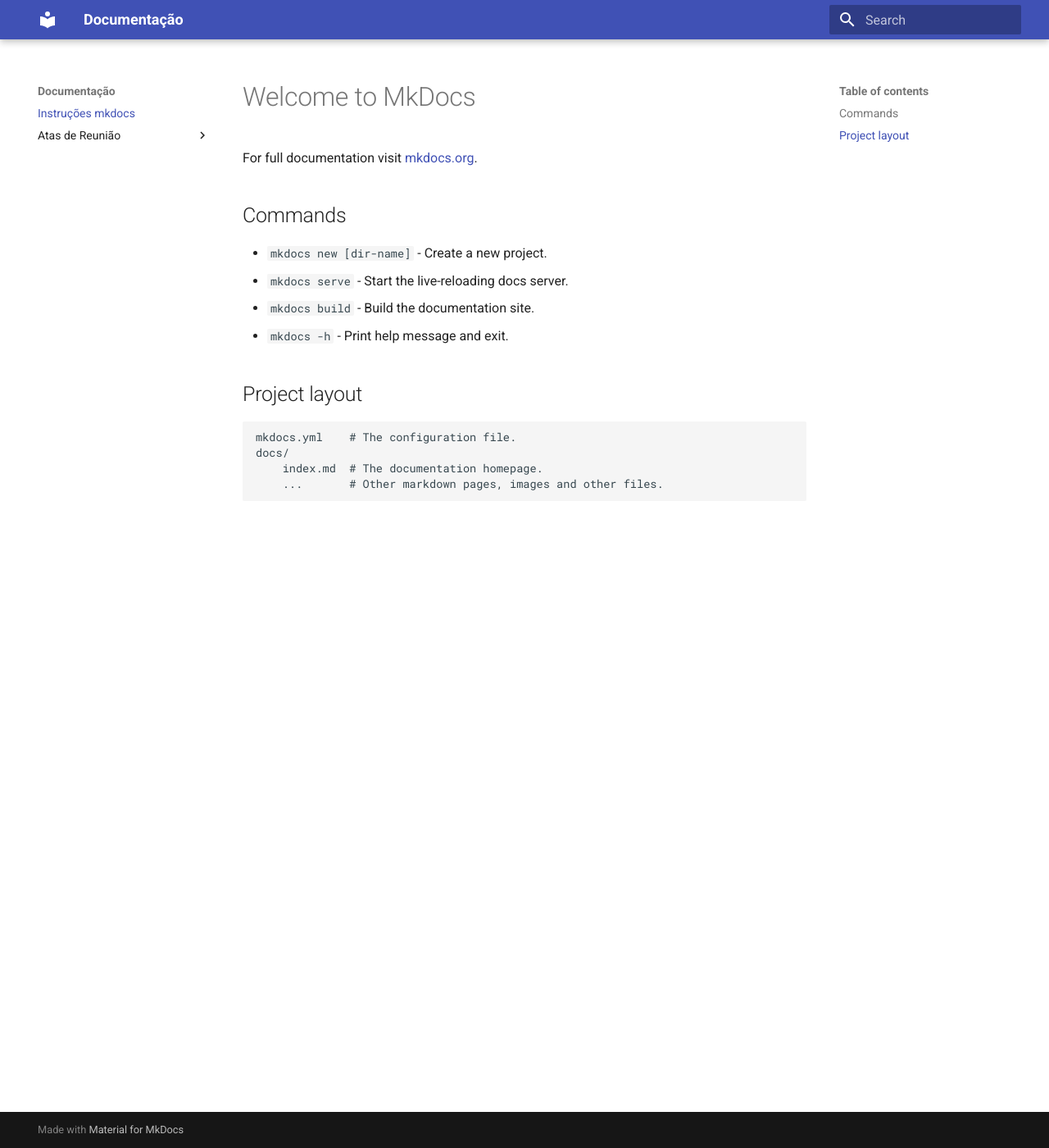
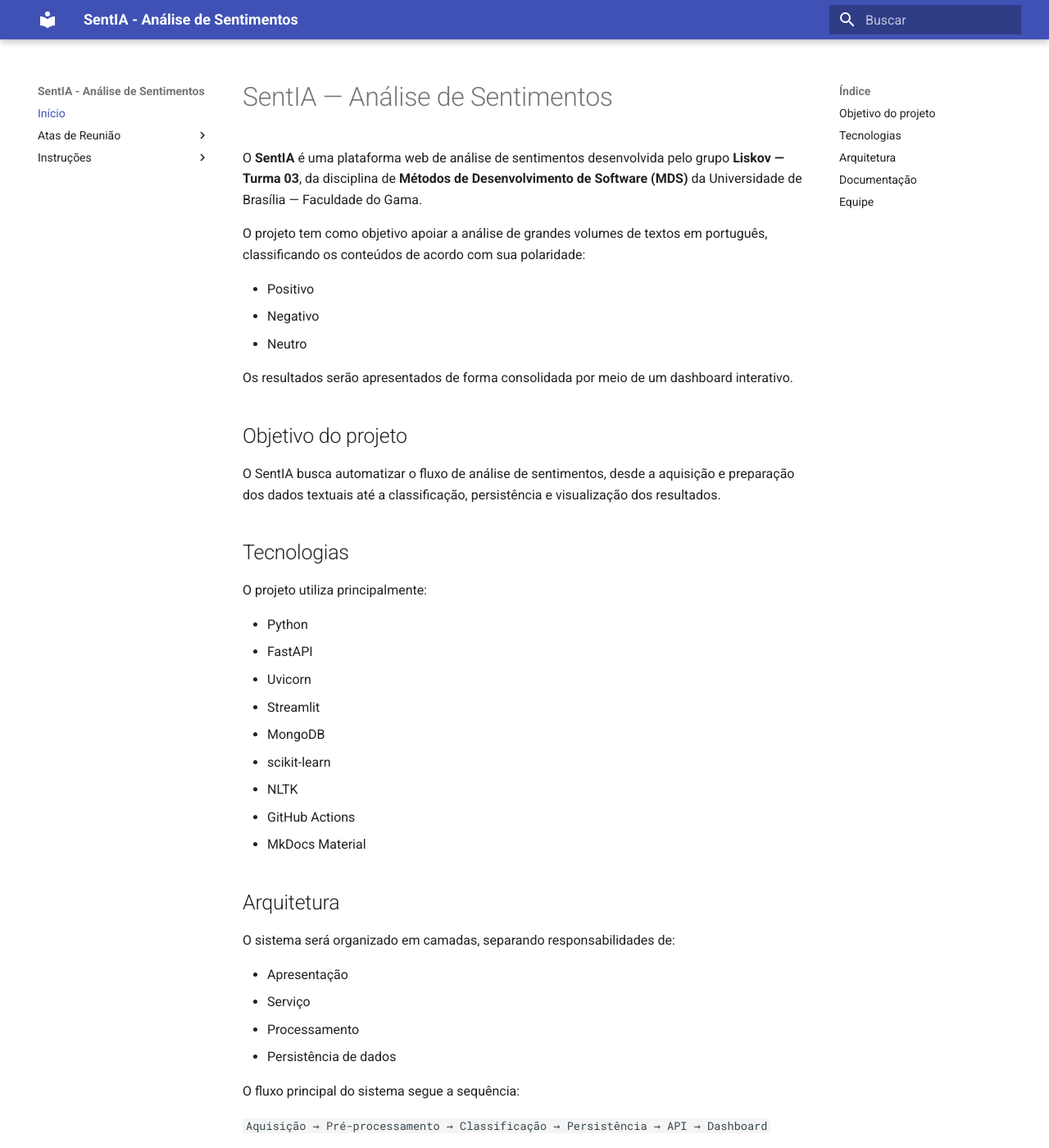
Before and after one commit to FGA0138-MDS-Ajax/2026.2-T03-Liskov, an MkDocs documentation site: the page built from docs/index.md, in a window 1280 px wide and 1400 px high. Shown: the whole window at 82% size. Built offline with MkDocs 1.6.1 and Material for MkDocs 9.7.7, drawn with Linux system fonts in a browser that asks for light colours; some of the changed text lies outside the part shown.

Commit message:
docs: modificado index.md e mkdocs.yml para inicio do gitpages e adicionado .gitignore

```diff
--- a/docs/index.md
+++ b/docs/index.md
@@ -1,17 +1,57 @@
-# Welcome to MkDocs
+# SentIA — Análise de Sentimentos
 
-For full documentation visit [mkdocs.org](https://www.mkdocs.org).
+O **SentIA** é uma plataforma web de análise de sentimentos desenvolvida pelo grupo **Liskov — Turma 03**, da disciplina de **Métodos de Desenvolvimento de Software (MDS)** da Universidade de Brasília — Faculdade do Gama.
 
-## Commands
+O projeto tem como objetivo apoiar a análise de grandes volumes de textos em português, classificando os conteúdos de acordo com sua polaridade:
 
-* `mkdocs new [dir-name]` - Create a new project.
-* `mkdocs serve` - Start the live-reloading docs server.
-* `mkdocs build` - Build the documentation site.
-* `mkdocs -h` - Print help message and exit.
+- Positivo
+- Negativo
+- Neutro
 
-## Project layout
+Os resultados serão apresentados de forma consolidada por meio de um dashboard interativo.
 
-    mkdocs.yml    # The configuration file.
-    docs/
-        index.md  # The documentation homepage.
-        ...       # Other markdown pages, images and other files.
+## Objetivo do projeto
+
+O SentIA busca automatizar o fluxo de análise de sentimentos, desde a aquisição e preparação dos dados textuais até a classificação, persistência e visualização dos resultados.
+
+## Tecnologias
+
+O projeto utiliza principalmente:
+
+- Python
+- FastAPI
+- Uvicorn
+- Streamlit
+- MongoDB
+- scikit-learn
+- NLTK
+- GitHub Actions
+- MkDocs Material
+
+## Arquitetura
+
+O sistema será organizado em camadas, separando responsabilidades de:
+
+- Apresentação
+- Serviço
+- Processamento
+- Persistência de dados
+
+O fluxo principal do sistema segue a sequência:
+
+`Aquisição → Pré-processamento → Classificação → Persistência → API → Dashboard`
+
+## Documentação
+
+A documentação do projeto inclui:
+
+- Visão do Produto e Projeto
+- Documento de Arquitetura
+- Métricas e GQM
+- Estratégia de Testes
+- Atas de Reunião
+- Processo de Desenvolvimento
+
+## Equipe
+
+Projeto desenvolvido pelo grupo **Liskov — T03**, na disciplina de Métodos de Desenvolvimento de Software.
--- a/mkdocs.yml
+++ b/mkdocs.yml
@@ -1,9 +1,15 @@
-site_name: Documentação
-
-nav:
-  - Instruções mkdocs: "index.md"
-  - Atas de Reunião:
-    - Ata 1: "atas-reuniao/ata-reuniao-1.md"
+site_name: SentIA - Análise de Sentimentos
+site_description: Documentação do projeto SentIA - Grupo Liskov T03 - MDS UnB/FGA
 
 theme:
   name: material
+  language: pt-BR
+
+nav:
+  - Início: index.md
+
+  - Atas de Reunião:
+      - Ata 1: atas-reuniao/ata-reuniao-1.md
+
+  - Instruções:
+      - MkDocs: instrucoes/instrucoes.md
```
Also changed, not shown: 1 other file.
